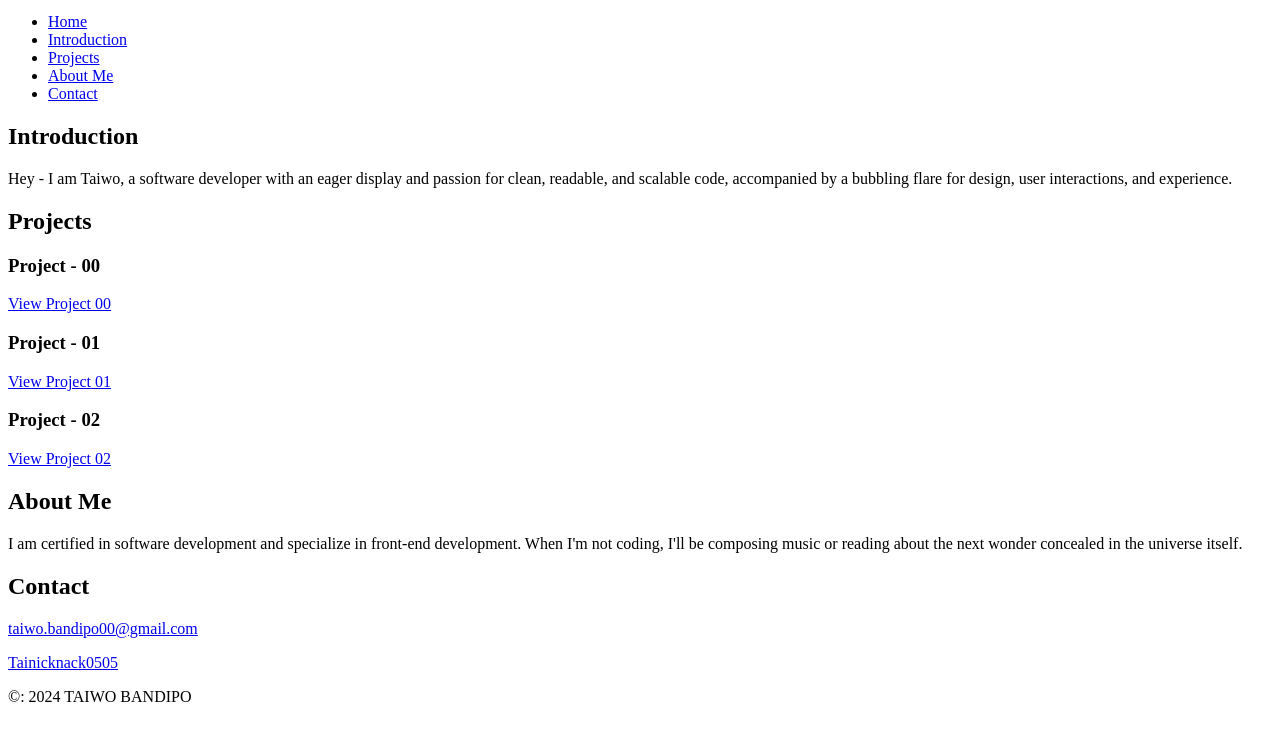
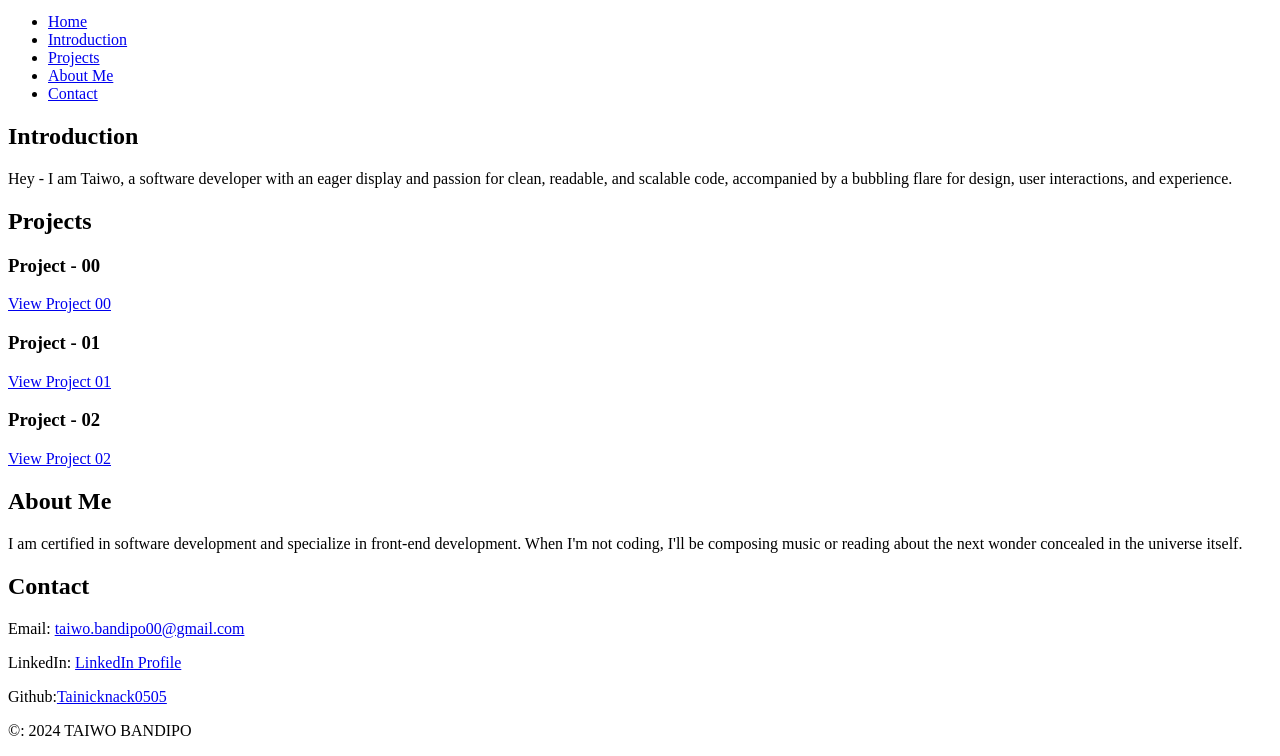
Before and after one commit to Tainicknack0505/My_First_Portfolio, a plain HTML site: page portfolio/index.html in a window 1280 px wide. Shown: the part 101-857 px from the top of the page. Before the commit the page ends 823 px from the top, so only its background shows below. Drawn offline with Linux system fonts and the light colour scheme.

Commit message:
updated index.html file

```diff
--- a/portfolio/index.html
+++ b/portfolio/index.html
@@ -57,14 +57,16 @@
         </p>
     </section>
 
-    <section id="contact-section">
+    <section id="contact">
         <h2>Contact</h2>
-        <p> <a href="mailto:taiwo.bandipo00@gmail.com" target="_blank">taiwo.bandipo00@gmail.com</a> </p>
-        <p><a href="http://github.com/Tainicknack0505" target="_blank">Tainicknack0505</a> </p>
+        <p>Email: <a href="mailto:taiwo.bandipo00@gmail.com" target="_blank">taiwo.bandipo00@gmail.com</a> </p>
+        <p>LinkedIn: <a href="https://www.linkedin.com/in/taiwo-bandipo-03ab83270/" target="_blank">LinkedIn Profile</a>
+        </p>
+        <p>Github:<a href="http://github.com/Tainicknack0505" target="_blank">Tainicknack0505</a> </p>
     </section>
 
     <footer>
-        <p>&copy: 2024 TAIWO BANDIPO</p>
+        <p> &copy: 2024 TAIWO BANDIPO </p>
     </footer>
 
 </body>
```
